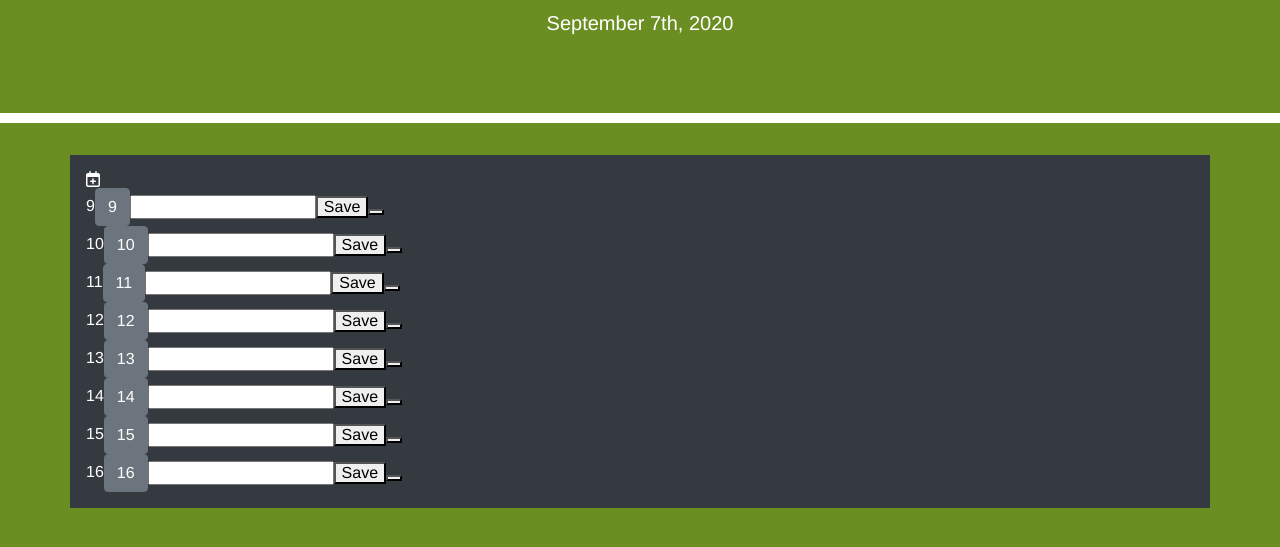
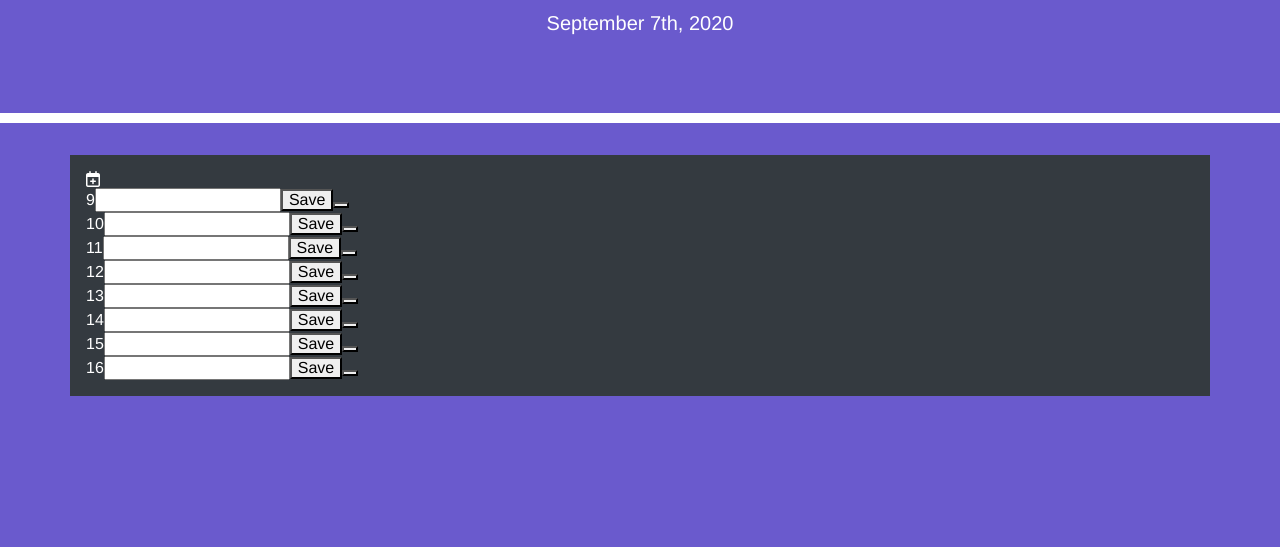
Before and after one commit to mpollicito/homework5, a plain HTML site: page index.html in a window 1280 px wide. Shown: the part 181-728 px from the top of the page. Drawn offline with nearby package versions, Linux system fonts and the light colour scheme.

Commit message:
3rd commit

```diff
--- a/script.js
+++ b/script.js
@@ -8,7 +8,7 @@ $(function () {
     // $(".container").append("");
     var newTimeBlock = $("<div id='"+ i +"' data-hour='" + i + "'>" + i + "</div>");
 
-    newTimeBlock.append("<button type='button' class='btn btn-secondary'>" + i + "</button>");
+    // newTimeBlock.append("<button type='button' class='btn btn-secondary'>" + i + "</button>");
     // look up providing default value for inputs
     newTimeBlock.append("<input/>");
     newTimeBlock.append("<button class='submitText'>Save<button/>");
@@ -16,8 +16,16 @@ $(function () {
 
     $(".container").append(newTimeBlock);
 
+    // $(".submit-text").on("click", function() {
+
+    //   var submitText = $();
+
+    //   submitText.addClass();
+
+    // });
+
+
   }
-
   //  find how to select different elements of the same class jQuery
 
 
--- a/style.css
+++ b/style.css
@@ -2,7 +2,7 @@ body {
   font-family: 'Helvetica', sans-serif;
   font-size: 16px;
   line-height: 1;
-  background-color: olivedrab;
+  background-color: slateblue;
 }
 
 textarea {
```
